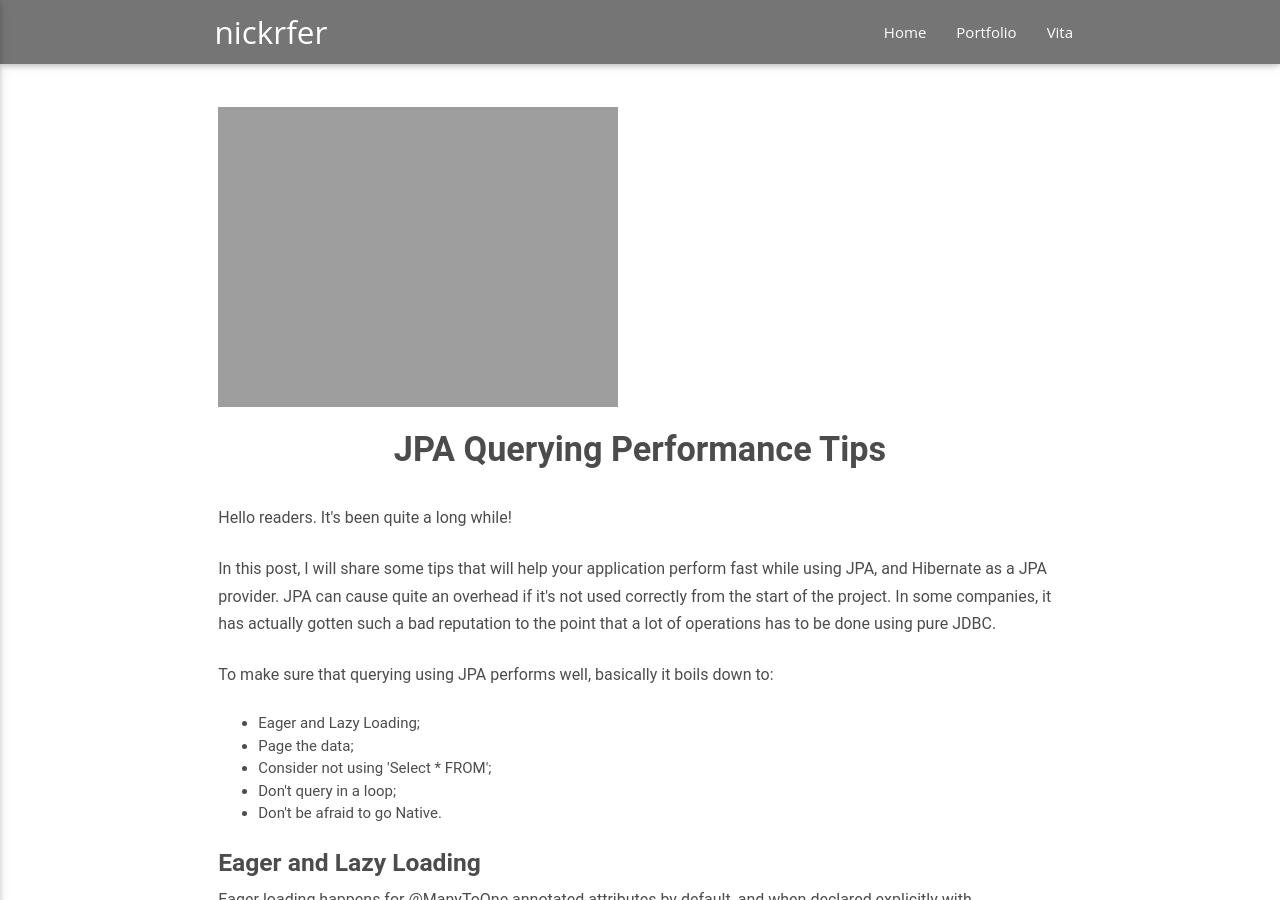
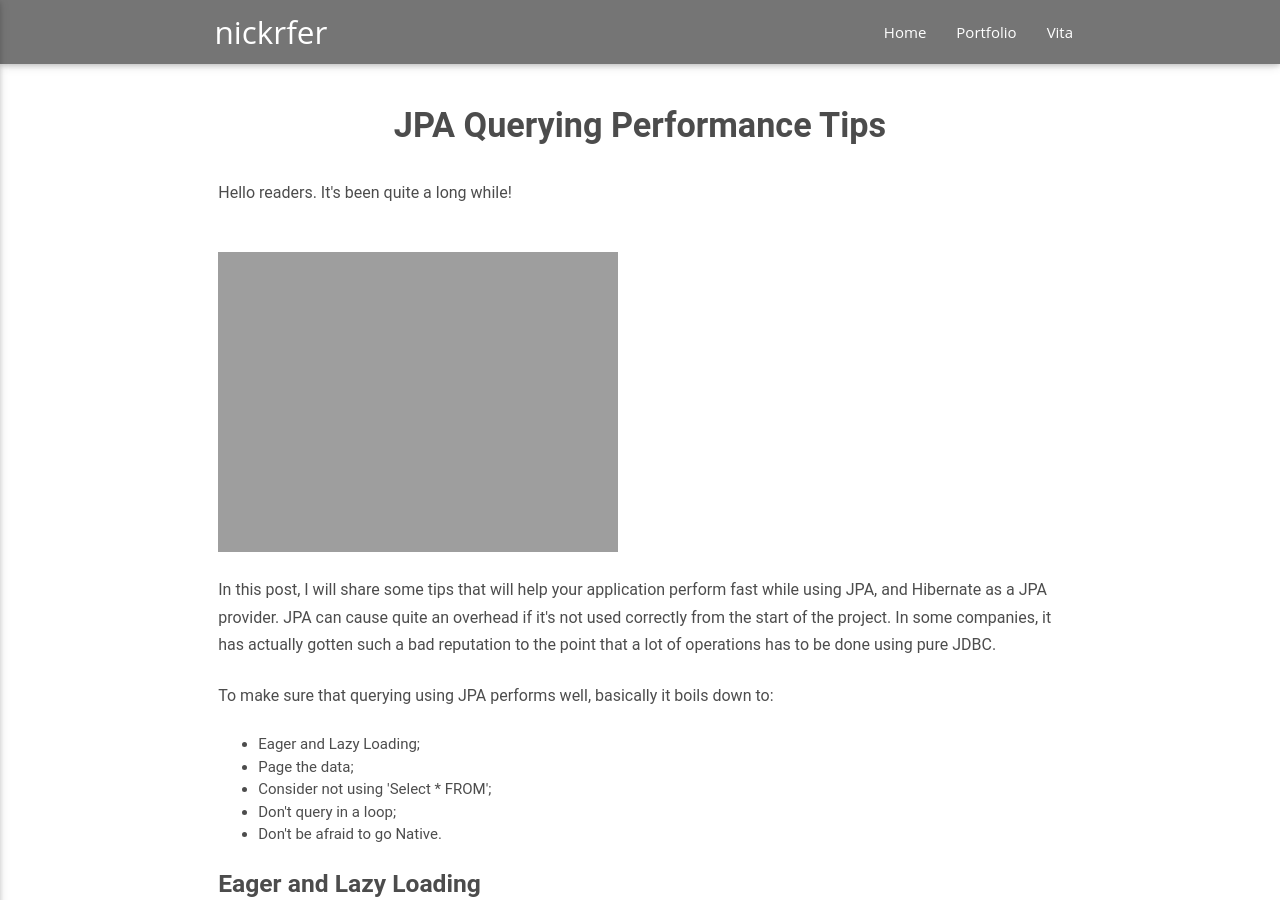
Before and after one commit to nickrfer/nickrfer.github.io, a Jekyll site: the page built from _posts/2017-07-31-jpa-querying-performance-tips.html, in a window 1280 px wide and 900 px high. Built offline with Jekyll 4.4.1, drawn with Linux system fonts in a browser that asks for light colours.

Commit message:
Adding new blog post.

```diff
--- a/_posts/2017-07-31-jpa-querying-performance-tips.html
+++ b/_posts/2017-07-31-jpa-querying-performance-tips.html
@@ -4,12 +4,13 @@ title:  "JPA Querying Performance Tips"
 date:   2017-07-31 19:20:00 -0500
 categories: jekyll update
 ---
+<h4 class="center-align bold">{{ page.title | escape }}</h4>
+<br />
+
 <div class="container post">
+  <p>Hello readers. It's been quite a long while!</p>
+  <br />
   <p><img src="{{ site.url }}/img/jpa-performance.jpeg" />
-  <h4 class="center-align bold">{{ page.title | escape }}</h4>
-  <br />
-
-  <p>Hello readers. It's been quite a long while!</p>
   <p>In this post, I will share some tips that will help your application
     perform fast while using JPA, and Hibernate as a JPA provider. JPA can cause quite an overhead if it's not used correctly from the start of the project.
     In some companies, it has actually gotten such a bad reputation to the point that a lot of operations has to be done using pure JDBC.
@@ -34,28 +35,22 @@ categories: jekyll update
     For that reason, I always anotate @OneToMany and @ManyToOne attributes with FetchType.LAZY.
     Whenever I need to load the lazy attribute, I use the "fetch" keyword, and in some cases a seperate Query can be issued as well. For example:
   </p>
-  <p>
-    {% highlight sql %}
-    SELECT per.name FROM Person per
+    {% highlight sql %}SELECT per.name FROM Person per
     JOIN FETCH per.addressList adr
     {% endhighlight %}
-  </p>
 
   <h5 class="bold">Page the data</h5>
   <p>
     In 99% cenarios where you need to query a big table, you don't have to retrieve all the data.
     That said, unless you are querying a small table that you know won't increase exponentially in size, always paginate your query using the following syntax:
   </p>
-  <p>
-    {% highlight java %}
-    Query query = entityManager.createQuery("SELECT per from Person per");
+    {% highlight java %}Query query = entityManager.createQuery("SELECT per from Person per");
     int pageNumber = 1;
     int pageSize = 10;
     query.setFirstResult((pageNumber - 1) * pageSize);
     query.setMaxResults(pageSize);
     List<Person> personList = query.getResultList();
     {% endhighlight %}
-  </p>
 
   <h5 class="bold">Consider not using 'Select * FROM'</h5>
   <p>
```
